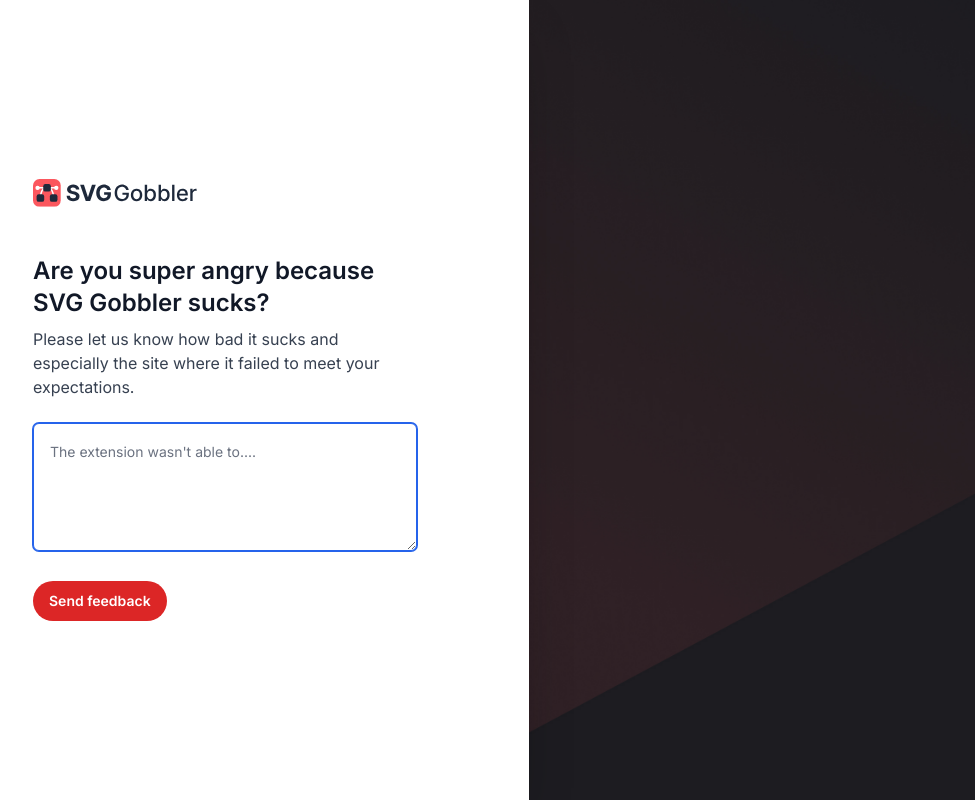
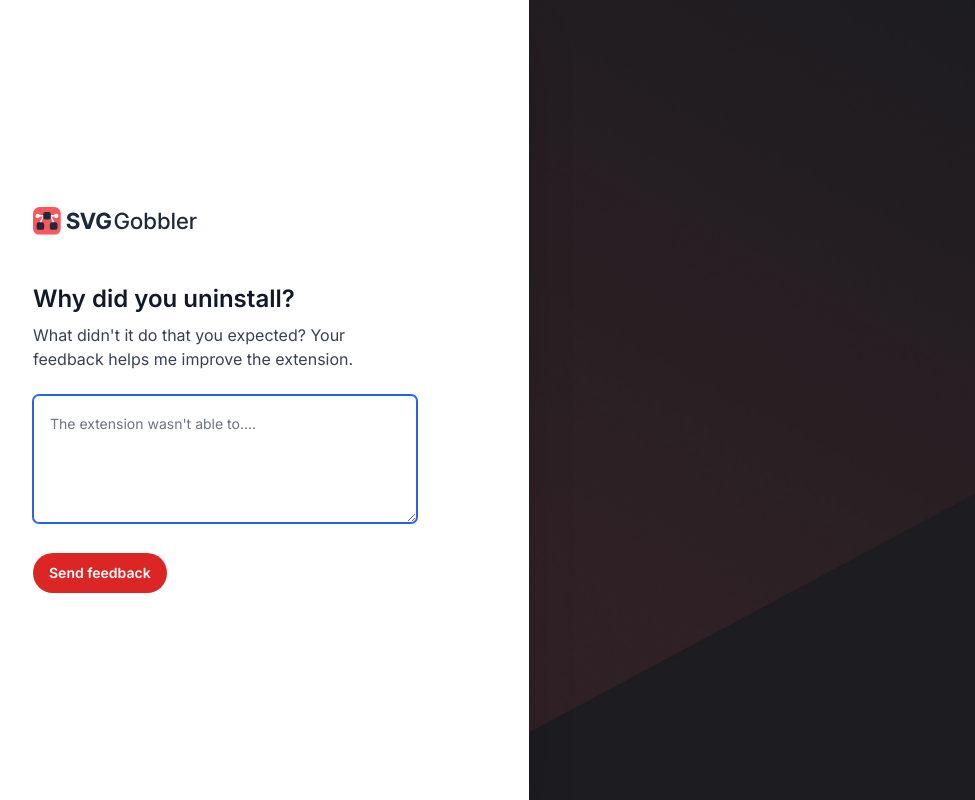
Before and after one commit to rossmoody/svg-gobbler-website, a Next.js app: page /uninstall in a window 1280 px wide. Shown: the whole page, without its empty margins (79-1054 px from the left). Built offline with nearby package versions, Linux system fonts and the light colour scheme.

Commit message:
update uninstall page

```diff
--- a/src/app/uninstall/page.tsx
+++ b/src/app/uninstall/page.tsx
@@ -11,12 +11,9 @@
           <Logo className="h-7 w-auto" />
         </Link>
       </div>
-      <h1 className="mt-12 text-2xl font-semibold text-gray-900">
-        Are you super angry because SVG Gobbler sucks?
-      </h1>
+      <h1 className="mt-12 text-2xl font-semibold text-gray-900">Why did you uninstall?</h1>
       <p className="mt-2 text-gray-700">
-        Please let us know how bad it sucks and especially the site where it failed to meet your
-        expectations.
+        What didn&apos;t it do that you expected? Your feedback helps me improve the extension.
       </p>
       <form
         action="/thank-you"
```
